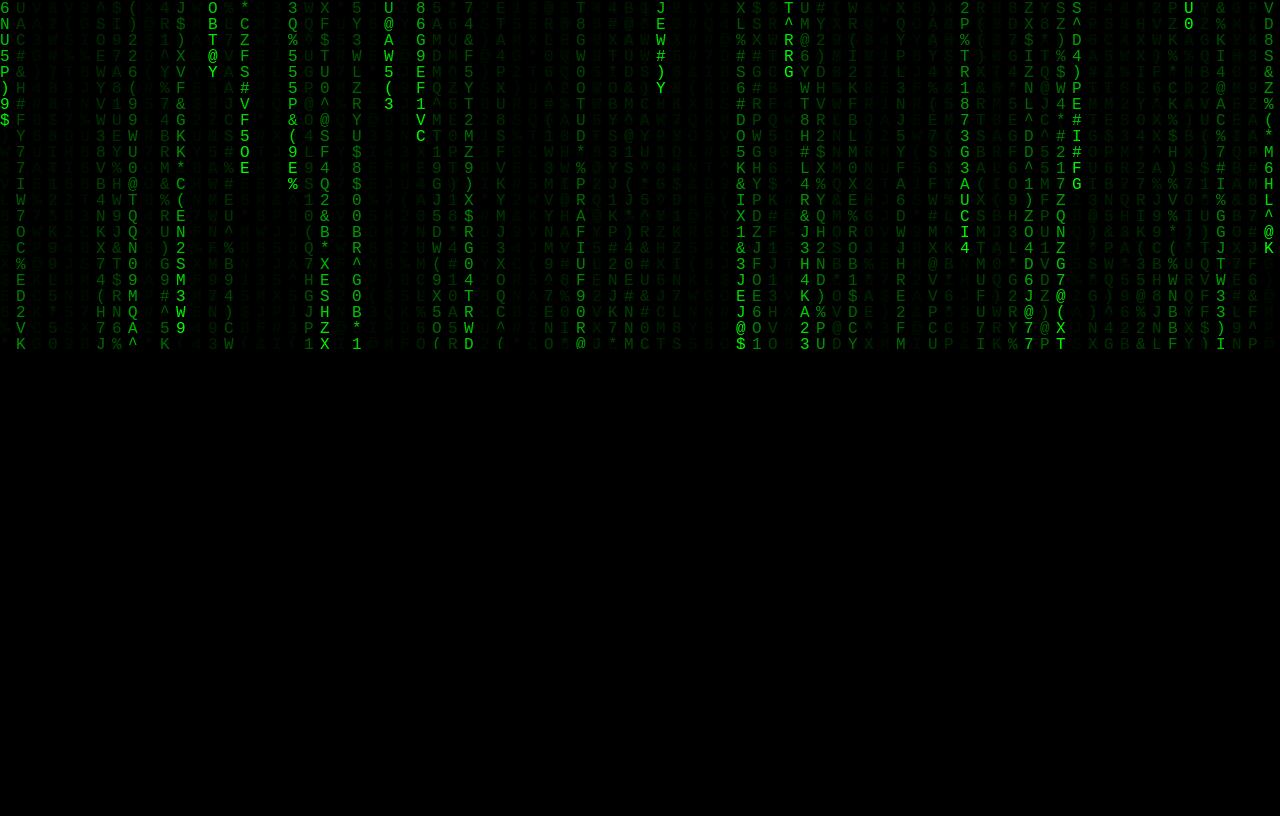
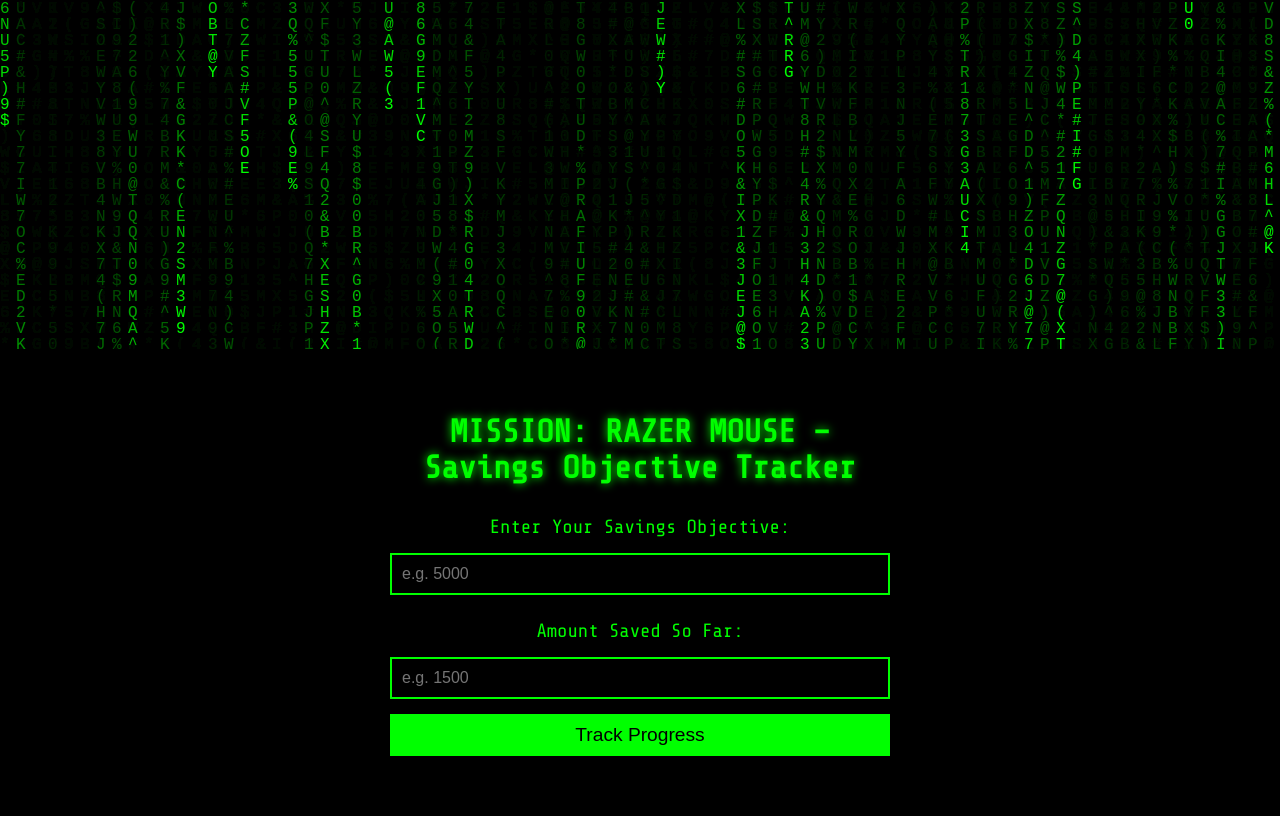
Before and after one commit to ahyouish/---, a plain HTML site: page index.html in a window 1280 px wide. Shown: the part 451-1267 px from the top of the page. Before the commit the page ends 800 px from the top, so only its background shows below. Drawn offline with nearby package versions, Linux system fonts and the light colour scheme.

Commit message:
Update index.html

```diff
--- a/index.html
+++ b/index.html
@@ -3,23 +3,21 @@
 <head>
     <meta charset="UTF-8">
     <meta name="viewport" content="width=device-width, initial-scale=1.0">
-    <title>RAZER GAMING MOUSE</title>
+    <title>MISSION: RAZER MOUSE</title>
     <link rel="stylesheet" href="styles.css">
 
     <!-- Razer-like font -->
     <link href="https://fonts.googleapis.com/css2?family=Share+Tech+Mono&display=swap" rel="stylesheet">
 </head>
 <body>
-    <!-- Matrix loading animation -->
-    <div id="matrix-loader">
-        <canvas id="matrixCanvas"></canvas>
-    </div>
+    <!-- Matrix background -->
+    <canvas id="matrixCanvas"></canvas>
 
-    <div class="container" id="main-content" style="display:none;">
-        <h1>MISSION:RAZER MOUSE</h1>
+    <div class="container" id="main-content">
+        <h1>MISSION: RAZER MOUSE – Savings Objective Tracker</h1>
 
         <div class="input-section">
-            <label for="objective">Enter Your Objective:</label>
+            <label for="objective">Enter Your Savings Objective:</label>
             <input type="number" id="objective" placeholder="e.g. 5000">
 
             <label for="saved">Amount Saved So Far:</label>
```
